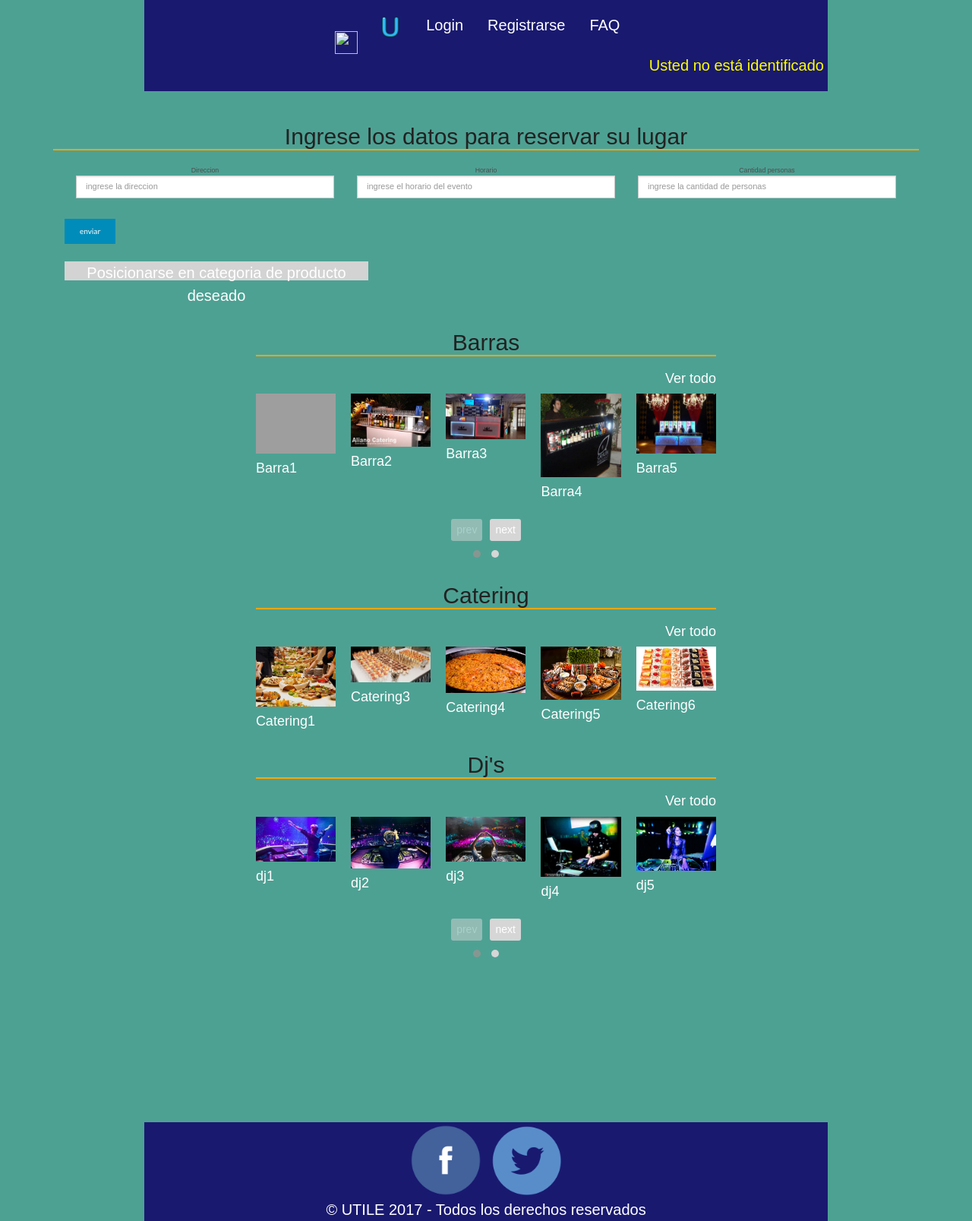
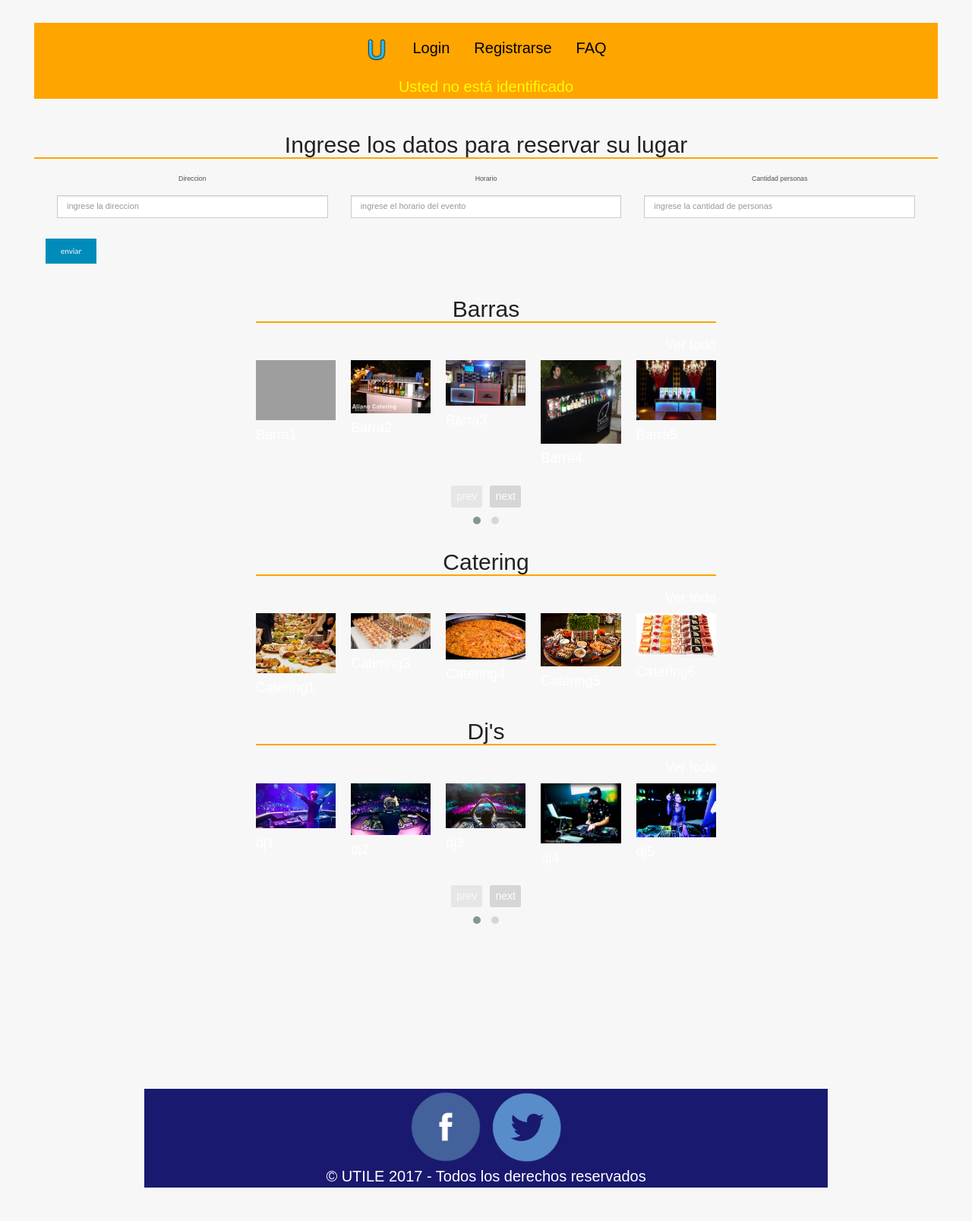
Before and after one commit to sashasier/Utile, a PHP site: page /home.php in a window 1280 px wide. Shown: the whole page at 76% size. After the commit the page ends 1563 px from the top, so only its background shows below. Run offline with PHP 8.4, Linux system fonts and the light colour scheme; some libraries are stand-ins or nearby versions; grey boxes are pictures that could not be loaded.

Commit message:
avances css

```diff
--- a/css/style.css
+++ b/css/style.css
@@ -6,7 +6,7 @@ body{
   margin: 0;
   background-size: cover;
   background-repeat: no-repeat;
-  background-color: #4DA193;
+  background-color: #F7F7F7;
   font-family: verdana;
   font-style: serif;
   text-align: left;
@@ -16,7 +16,7 @@ ul {
   padding: 0;
 }
 li a {
-  color: white;
+  color: black;
 }
 .contenidocentro {
   width: 100%;
@@ -25,6 +25,20 @@ li a {
 }
 a {
     color: #fff;
+}
+.container{
+  width: 100%;
+}
+
+.footer{
+   background-color: midnightblue;
+   text-align: center;
+   color: white;
+   width: 100%;
+   margin: auto;
+   margin-top: 20px;
+   position: relative;
+   bottom: -23vh"
 }
 /*------------Responsive Resolucion Smartphone-----------*/
 }
@@ -39,12 +53,12 @@ a {
 
 /*---------------------BANNER - MENU---------------------*/
 .banner {
-  position:relative;
-  background-color: midnightblue;
-  width: 900px;
-  height: 120px;
+  width: 100% !important;
+  vertical-align: middle !important;
+  background-color: orange;
+  height: 100px;
   text-align: center;
-  margin: auto;
+
 }
 .banner ul {
   position:relative;
@@ -55,10 +69,6 @@ a {
   padding: 1vh;
 }
 
-.banner li {
-  float: left;
-  position: relative;
-}
 
 .barra{
   text-align: right;
@@ -95,7 +105,7 @@ a {
 }
 .panel-primary>.panel-heading {
 
-  background:#009edf;
+  background: orange ;
 }
 /*---------------------ESPECIALIDADES---------------------*/
 .especialidades {
@@ -105,15 +115,14 @@ a {
   min-height: 100vh;
 }
 .letras{
-  color: white;
+  color: black;
 }
 h4 {
   color: white;
 }
 .not-login {
-  float:right;
+
   color: yellow;
-  padding-right: 5px;
 }
 
 /*----------------------REGISTRARSE----------------------*/
@@ -181,7 +190,7 @@ input::-webkit-input-placeholder {
 }
 >>>>>>> a547d328e68c50b792cd6f8786173643678cfad1
 .main-login{
- 	background-color: #fff;
+ 	background-color: orange;
     /* shadows and rounded borders */
     -moz-border-radius: 2px;
     -webkit-border-radius: 2px;
--- a/home.php
+++ b/home.php
@@ -5,14 +5,14 @@
   	<meta name="viewport" content="width=device-width, initial-scale=1.0">
   	<link rel="stylesheet" href="https://maxcdn.bootstrapcdn.com/bootstrap/3.3.7/css/bootstrap.min.css">
 
-    <link rel="stylesheet" href="css/style.css">
-    <link rel="stylesheet" href="css/style01.css">
   	<script src="https://ajax.googleapis.com/ajax/libs/jquery/3.2.1/jquery.min.js"></script>
   	<script src="https://maxcdn.bootstrapcdn.com/bootstrap/3.3.7/js/bootstrap.min.js"></script>
 
     <!-- Stylesheets -->
     <link href='https://fonts.googleapis.com/css?family=Lato:300,400,700,400italic,300italic' rel='stylesheet' type='text/css'>
     <link rel="stylesheet" href="css/docs.theme.min.css">
+    <link rel="stylesheet" href="css/style.css">
+    <link rel="stylesheet" href="css/style01.css">
 
     <!-- Owl Stylesheets -->
     <link rel="stylesheet" href="css/owl.carousel.min.css">
@@ -26,11 +26,11 @@
 
   </head>
 
-  <body style="background-color: #4DA193">
+  <body >
   	<div class="container">
       <div class="banner">
         <div>
-          <img src="" alt="" class="logo">
+
           <ul class="nav nav-pills">
             <li class="nav-item">
               <a class="nav-link active" href="home.php"><img src="imagenes/logo/utile.png" class="logo" alt=""></a>
@@ -74,19 +74,7 @@
         <br>
       </div>
 
-      <div class="col-md-4">
-        <ul id="posicionarse">
-  		    <li><a class="posicionarse">Posicionarse en categoria de producto deseado</a>
-  		      <ul class="sub1">
-  			      <li><a href="#b">Barras de bebida</a></li>
-  			      <li><a href="#c">Catering</a></li>
-  	          	  <li><a href="#d">Djs</a></li>
-  			  </ul>
-  		    </li>
-  		  </ul>
-  		  <br>
-        <br>
-  	  </div>
+
 	  </div>
 
 	  <section id="barras">
@@ -279,7 +267,7 @@
 
 
         <footer class="footer" style="background-color: midnightblue; text-align: center; color: white; width: 900px;  margin: auto;margin-top: 20px; position: relative; bottom: -23vh">
-          <div class="social">
+          <div class="social col-12" >
             <a href="https://www.facebook.com/utile" >
               <img src="imagenes/footer/facebook.png" class="icon_footer" style="height: 100px" alt=""></a>
             <a href="https://www.twitter.com/utile" >
```
